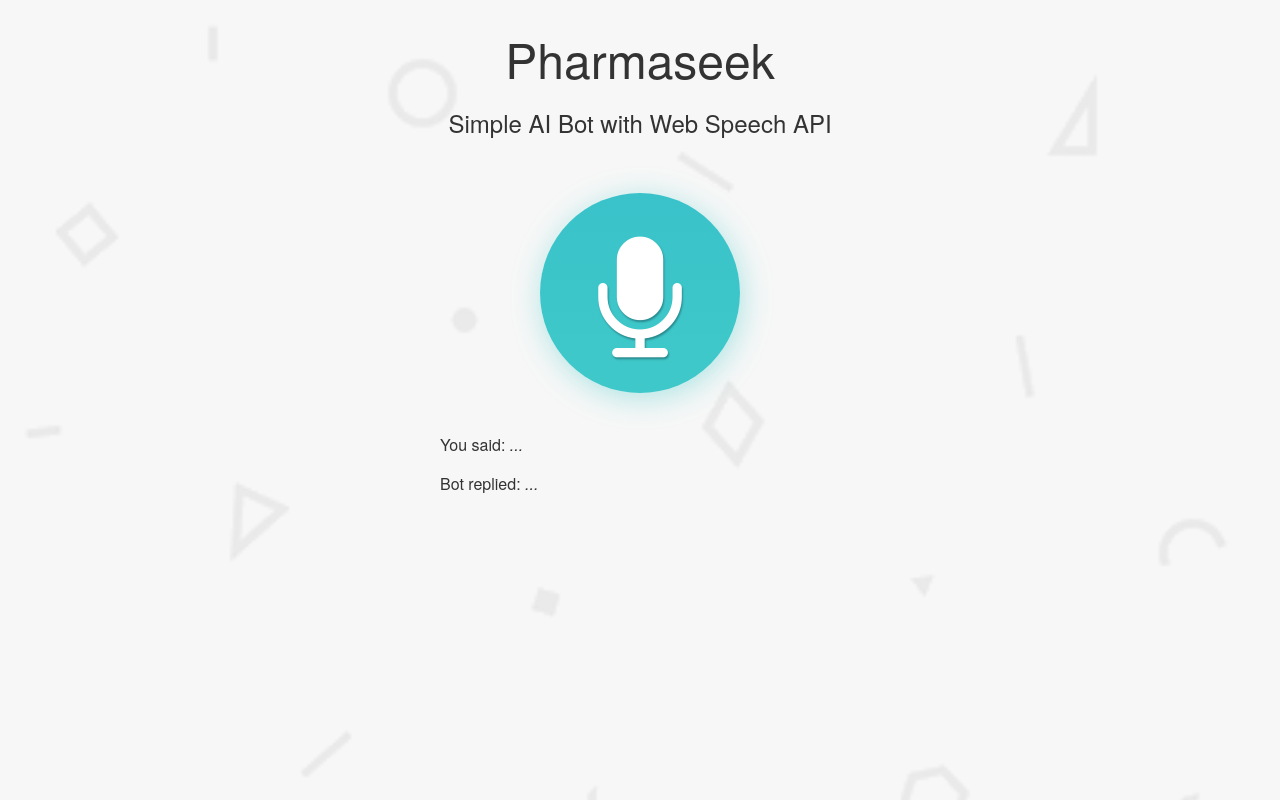
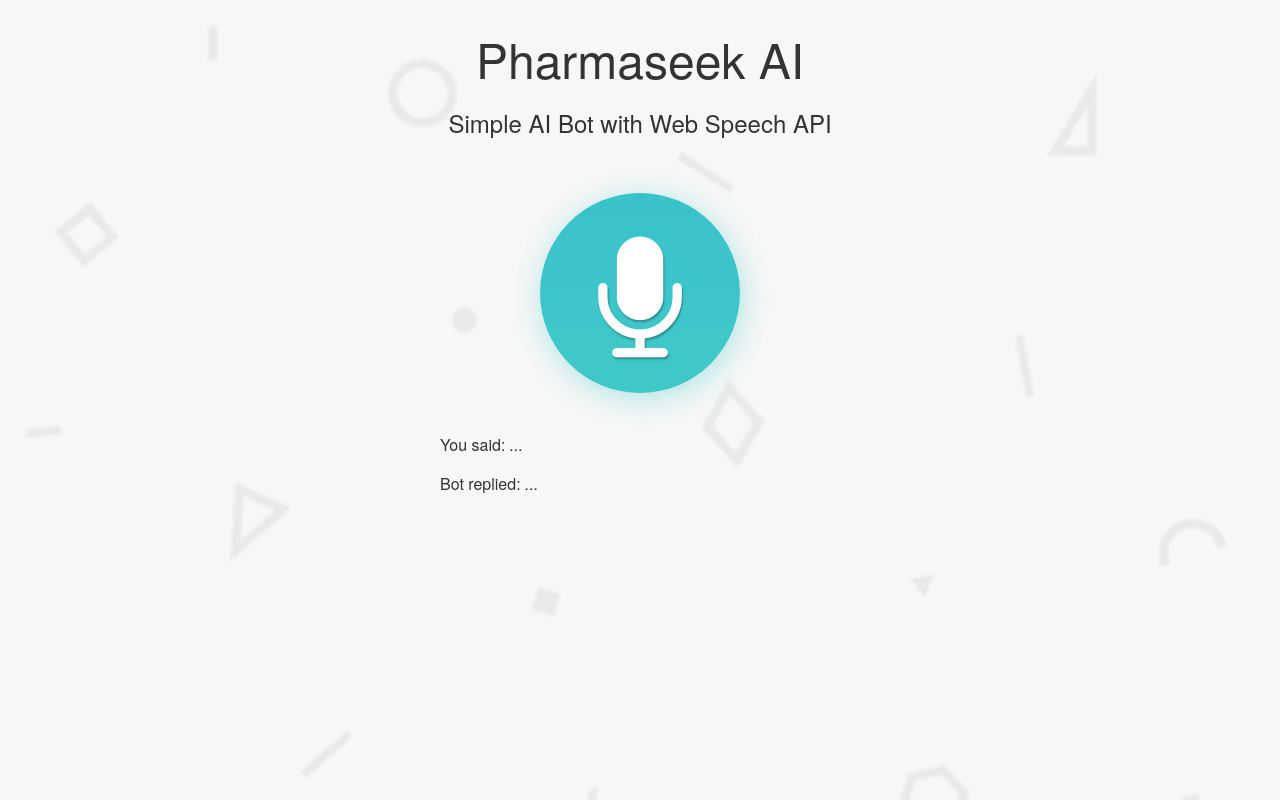
Before and after one commit to mjmackie15/pharmaseek, a website: page views/index.html in a window 1280 px wide. Drawn offline with nearby package versions, Linux system fonts and the light colour scheme; files that its build step writes are made by us from their sources; no server answers; files whose address does not match are found by name.

Commit message:
Update index.html

```diff
--- a/views/index.html
+++ b/views/index.html
@@ -7,7 +7,7 @@
     <meta name="description" content="Simple AI Chat Bot Demo with Web Speech API">
     <meta name="author" content="Tomomi Imura  @girlie_mac">
 
-    <title>Pharmaseek</title>
+    <title>Pharmaseek AI</title>
 
     <link rel="stylesheet" href="https://cdnjs.cloudflare.com/ajax/libs/font-awesome/4.7.0/css/font-awesome.min.css">
     <link rel="stylesheet" href="css/style.css">
@@ -15,7 +15,7 @@
 
   <body>
     <section>
-      <h1>Pharmaseek</h1>
+      <h1>Pharmaseek AI</h1>
       <h2>Simple AI Bot with Web Speech API</h2>
 
       <button><i class="fa fa-microphone"></i></button>
```
